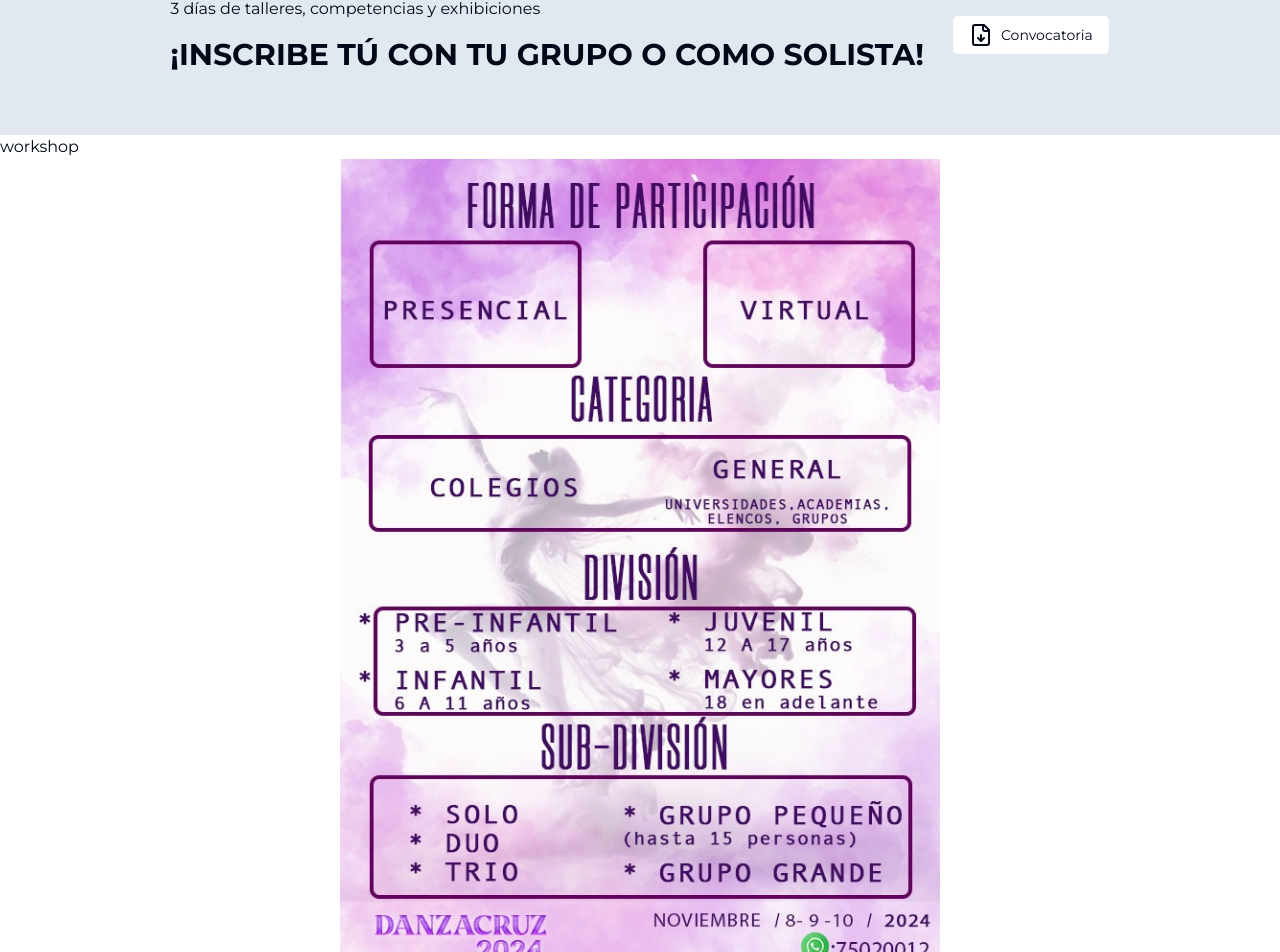
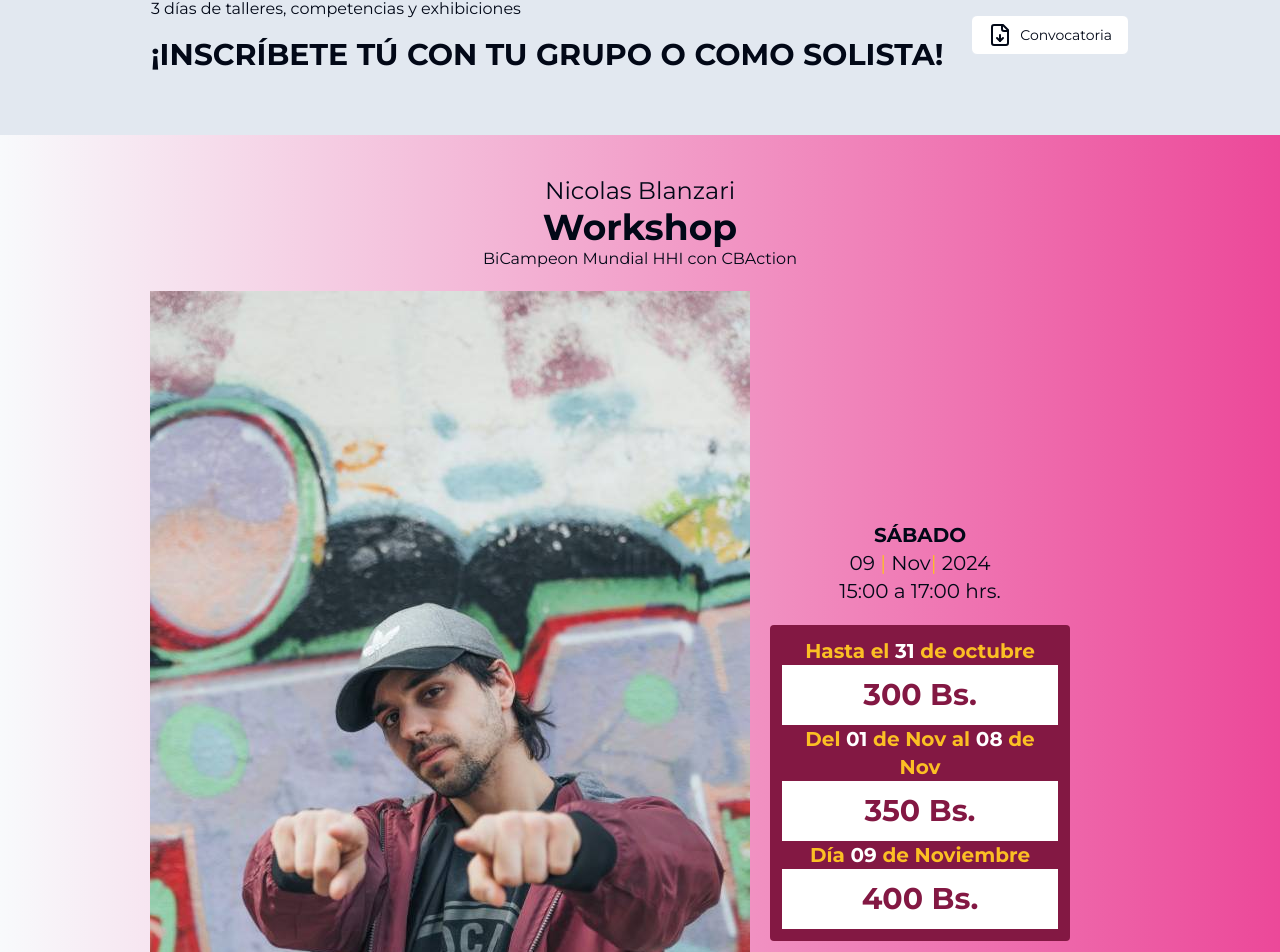
Before and after one commit to jlarteagap/danzacruz, a Next.js app: page / in a window 1280 px wide. Shown: the part 925-1877 px from the top of the page. Built offline with nearby package versions, Linux system fonts and the light colour scheme.

Commit message:
[FEAT] Workshop

```diff
--- a/app/(web)/components/Workshop/Workshop.tsx
+++ b/app/(web)/components/Workshop/Workshop.tsx
@@ -1,3 +1,60 @@
+import Image from 'next/image'
+
 export default function WorkshopSection() {
-  return <>workshop</>
+  return (
+    <section className="py-10 bg-gradient-to-r from-slate-50 via-fucsia-600 to-pink-500">
+      <div className="w-full flex flex-col items-center justify-center">
+        <div className="text-2xl">Nicolas Blanzari</div>
+        <h3 className="text-4xl font-semibold">Workshop</h3>
+        <p className="">BiCampeon Mundial HHI con CBAction</p>
+      </div>
+      <div className="flex flex-col md:flex-row md:items-center my-5 md:w-[980px] mx-auto gap-5">
+        <div>
+          <Image
+            src="/img/jurado/nicolas_blanzari.jpg"
+            alt="Nicolas Blanzari"
+            width="600"
+            height="900"
+          />
+        </div>
+        <div className="w-full md:w-[300px] text-xl">
+          <div className="text-center">
+            <div className="font-semibold uppercase">Sábado</div>
+            <div>
+              09 <span className="text-amber-400">|</span> Nov
+              <span className="text-amber-400">|</span> 2024
+            </div>
+            <div>15:00 a 17:00 hrs.</div>
+          </div>
+          <div className="bg-pink-900 text-white rounded-sm my-5 p-3">
+            <p className="text-amber-400 font-semibold text-center">
+              Hasta el <span className="text-white text-xl">31</span> de octubre
+            </p>
+            <p className="font-bold text-3xl bg-white text-pink-900 text-center p-3">
+              300 Bs.
+            </p>
+            <p className="text-amber-400 font-semibold text-center">
+              Del <span className="text-white text-xl">01</span> de Nov al{' '}
+              <span className="text-white text-xl">08</span> de Nov
+            </p>
+            <p className="font-bold text-3xl bg-white text-pink-900 text-center p-3">
+              350 Bs.
+            </p>
+            <p className="text-amber-400 font-semibold text-center">
+              Día <span className="text-white text-xl">09</span> de Noviembre
+            </p>
+            <p className="font-bold text-3xl bg-white text-pink-900 text-center p-3">
+              400 Bs.
+            </p>
+          </div>
+        </div>
+      </div>
+      <div className="flex items-center flex-col">
+        <h4 className="text-3xl font-semibold text-amber-400 [text-shadow:_0_2px_4px_rgb(190_144_44_/_0.8)] md:text-2xl leading-snug font-manrope">
+          Ritmos Urbanos
+        </h4>
+        <p>Incluye Certificado y Conversario</p>
+      </div>
+    </section>
+  )
 }
--- a/components/CTA/cta.tsx
+++ b/components/CTA/cta.tsx
@@ -10,8 +10,8 @@ export default function Cta() {
           <h3 className="mb-4">
             3 días de talleres, competencias y exhibiciones
           </h3>
-          <p className="text-3xl font-semibold">
-            ¡INSCRIBE TÚ CON TU GRUPO O COMO SOLISTA!
+          <p className="text-3xl font-semibold uppercase">
+            ¡inscríbete TÚ CON TU GRUPO O COMO SOLISTA!
           </p>
         </div>
         <div className="flex gap-3 ">
```
Also changed, not shown: public/img/jurado/nicolas_blanzari.jpg (added), public/img/jurado/nicolas_blanzari_0.jpg (added).
